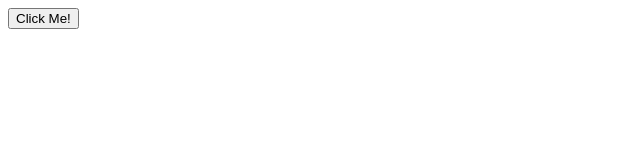
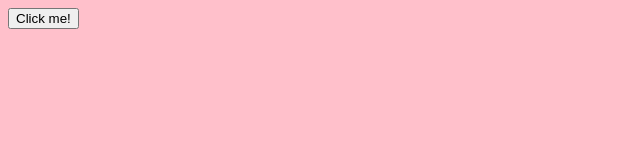
Before and after one commit to joshuac23/week12, a plain HTML site: page index.html in a window 1280 px wide. Both pictures are taken after a click on the button "Click Me!". Shown: the whole page, without its empty margins (0-640 px from the left). Drawn offline with Linux system fonts and the light colour scheme.

Commit message:
add 2 event listener to button

```diff
--- a/index.html
+++ b/index.html
@@ -5,6 +5,7 @@
     <meta http-equiv="X-UA-Compatible" content="IE=edge">
     <meta name="viewport" content="width=device-width, initial-scale=1.0">
     <script src="scripts/script.js" defer></script>
+    <link href="styles/stylesheet.css" rel="stylesheet">
     <title>Document</title>
 </head>
 <body>
--- a/scripts/script.js
+++ b/scripts/script.js
@@ -5,4 +5,23 @@ function clickmefunc () {
     // ClickMeButton.removeEventListener("click", clickmefunc)
 }
 
-ClickMeButton.addEventListener("click", clickmefunc, {once: true})
+function changebackgroundcolour () {
+    document.body.classList.add("pink");
+}
+
+// ClickMeButton.addEventListener("click", clickmefunc);
+ClickMeButton.addEventListener("click", changebackgroundcolour);
+
+
+// change text in button after clicking
+function changeText () {
+    if (ClickMeButton.textContent === "Click me!"){
+    ClickMeButton.textContent = "Clicked!";
+    }
+
+    else {
+        ClickMeButton.textContent = "Click me!";
+    }
+}
+
+ClickMeButton.addEventListener("click", changeText);
--- a/styles/stylesheet.css
+++ b/styles/stylesheet.css
@@ -0,0 +1,3 @@
+.pink {
+    background-color: pink;
+}
```
